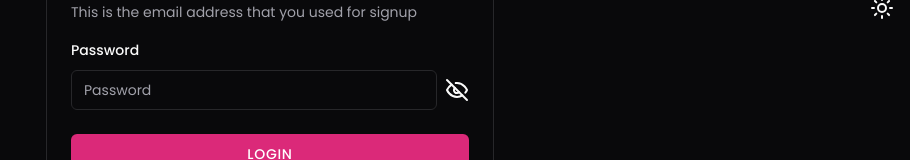
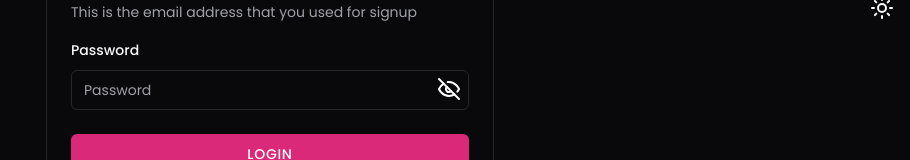
Before and after one commit to kaira428/next-support-me-course, a Next.js app: page /login in a window 1280 px wide. Shown: the part 392-552 px from the top of the page, without its empty margins (370-1280 px from the left). Built offline with nearby package versions, Linux system fonts and the light colour scheme.

Commit message:
Complete 4.21-add relative

```diff
--- a/components/ui/password-input.tsx
+++ b/components/ui/password-input.tsx
@@ -13,12 +13,12 @@ const PasswordInput = React.forwardRef<HTMLInputElement, PasswordInputProps>(
         const [showPassword, setShowPassword] = React.useState(false);
 
         return (
-            <div className="flex items-center gap-2 select-none">
-                <Input type={showPassword ? "text" : "password"} {...props} ref={ref} className={className} />
-                <span className="cursor-pointer">
+            <div className="relative">
+                <Input type={showPassword ? "text" : "password"} {...props} ref={ref} className={cn(className, "pr-10")} />
+                <span className="cursor-pointer absolute top-[7px] right-2 select-none">
                     {showPassword
                         ? <EyeIcon onClick={() => setShowPassword(false)} />
-                        : <EyeOffIcon onClick={() => setShowPassword(true)} />
+                        : <EyeOffIcon onClick={() => setShowPassword(true)}/>
                     }
                 </span>
             </div>
```
